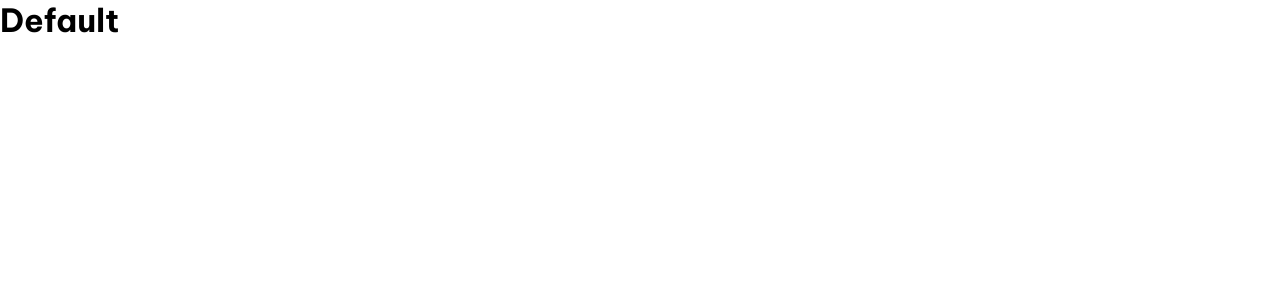
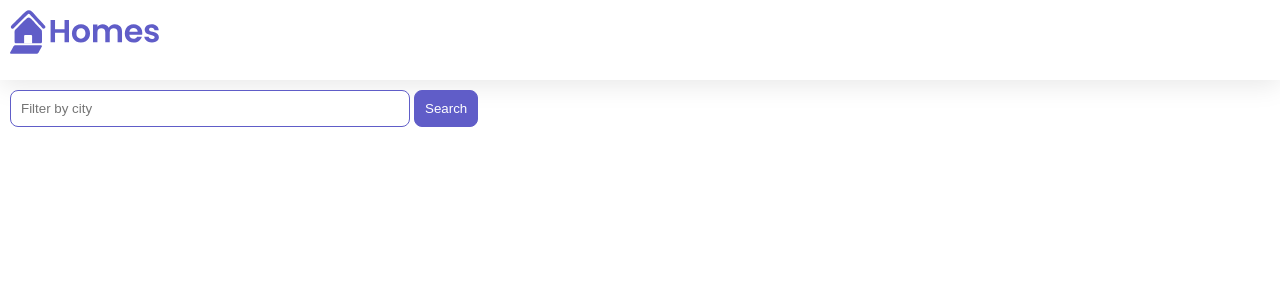
Before and after one commit to cagatay-usta/angular-first-app, an Angular app: page / in a window 1280 px wide. Shown: the top 300 px of the page. Built offline with nearby package versions, Linux system fonts and the light colour scheme.

Commit message:
create and render home component

```diff
--- a/src/app/app.component.ts
+++ b/src/app/app.component.ts
@@ -1,12 +1,27 @@
 import { Component } from '@angular/core';
+import { HomeComponent } from './home/home.component';
 
 @Component({
   selector: 'app-root',
   standalone: true,
-  imports: [],
-  template: `<h1>Default</h1>`,
+  imports: [HomeComponent],
+  template: `
+    <main>
+      <header class="brand-name">
+        <img
+          class="brand-logo"
+          src="/assets/logo.svg"
+          alt="logo"
+          aria-hidden="true"
+        />
+      </header>
+      <section class="content">
+        <app-home></app-home>
+      </section>
+    </main>
+  `,
   styleUrls: ['./app.component.css'],
 })
 export class AppComponent {
-  title = 'default';
+  title = 'homes';
 }
--- /dev/null
+++ b/src/app/home/home.component.css
@@ -0,0 +1,40 @@
+.results {
+  display: grid;
+  column-gap: 14px;
+  row-gap: 14px;
+  grid-template-columns: repeat(auto-fill, minmax(400px, 400px));
+  margin-top: 50px;
+  justify-content: space-around;
+}
+
+input[type="text"] {
+  border: solid 1px var(--primary-color);
+  padding: 10px;
+  border-radius: 8px;
+  margin-right: 4px;
+  display: inline-block;
+  width: 30%;
+}
+
+button {
+  padding: 10px;
+  border: solid 1px var(--primary-color);
+  background: var(--primary-color);
+  color: white;
+  border-radius: 8px;
+}
+
+@media (min-width: 500px) and (max-width: 768px) {
+  .results {
+      grid-template-columns: repeat(2, 1fr);
+  }
+  input[type="text"] {
+      width: 70%;
+  }
+}
+
+@media (max-width: 499px) {
+  .results {
+      grid-template-columns: 1fr;
+  }
+}
--- /dev/null
+++ b/src/app/home/home.component.ts
@@ -0,0 +1,18 @@
+import { Component } from '@angular/core';
+import { CommonModule } from '@angular/common';
+
+@Component({
+  selector: 'app-home',
+  standalone: true,
+  imports: [CommonModule],
+  template: `
+    <section>
+      <form>
+        <input type="text" placeholder="Filter by city" />
+        <button class="primary" type="button">Search</button>
+      </form>
+    </section>
+  `,
+  styleUrls: ['./home.component.css'],
+})
+export class HomeComponent {}
--- a/src/index.html
+++ b/src/index.html
@@ -1,16 +1,19 @@
-<!doctype html>
+<!DOCTYPE html>
 <html lang="en">
-<head>
-  <meta charset="utf-8">
-  <title>Default</title>
-  <base href="/">
-  <meta name="viewport" content="width=device-width, initial-scale=1">
-  <link rel="icon" type="image/x-icon" href="favicon.ico">
-  <link rel="preconnect" href="https://fonts.googleapis.com">
-  <link rel="preconnect" href="https://fonts.gstatic.com" crossorigin>
-  <link href="https://fonts.googleapis.com/css2?family=Be+Vietnam+Pro:ital,wght@0,400;0,700;1,400;1,700&display=swap" rel="stylesheet">
-</head>
-<body>
-  <app-root></app-root>
-</body>
+  <head>
+    <meta charset="utf-8" />
+    <title>Homes</title>
+    <base href="/" />
+    <meta name="viewport" content="width=device-width, initial-scale=1" />
+    <link rel="icon" type="image/x-icon" href="favicon.ico" />
+    <link rel="preconnect" href="https://fonts.googleapis.com" />
+    <link rel="preconnect" href="https://fonts.gstatic.com" crossorigin />
+    <link
+      href="https://fonts.googleapis.com/css2?family=Be+Vietnam+Pro:ital,wght@0,400;0,700;1,400;1,700&display=swap"
+      rel="stylesheet"
+    />
+  </head>
+  <body>
+    <app-root></app-root>
+  </body>
 </html>
```
Also changed, not shown: src/app/app.component.css (line endings or trailing spaces).
